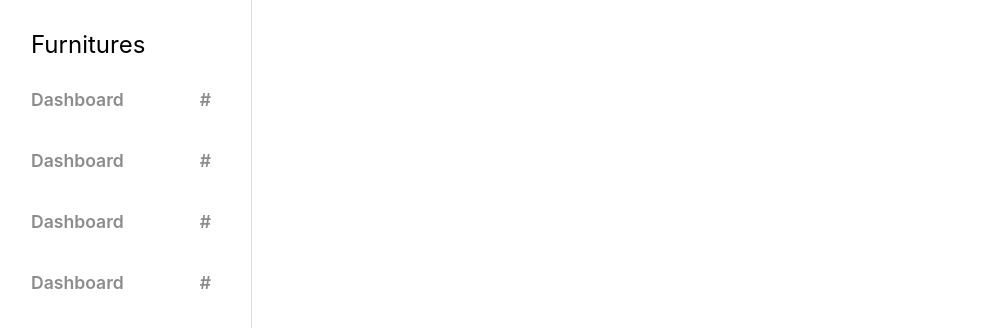
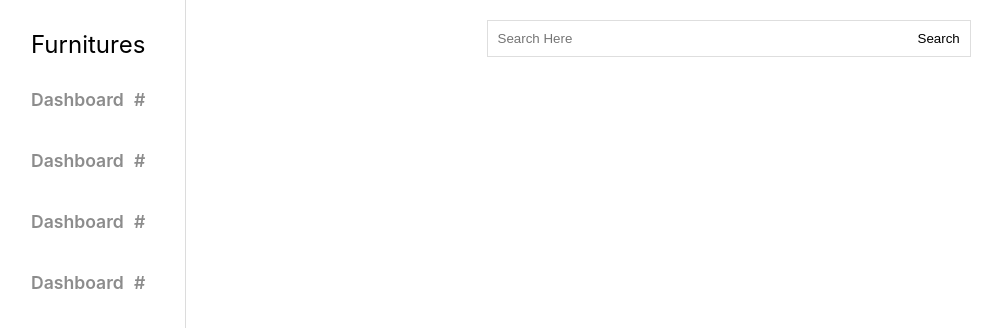
Before and after one commit to 0prodigy/furnitures, a React (Create React App) app: page / in a window 1280 px wide. Shown: the top 328 px of the page, without its empty margins (9-1011 px from the left). Built offline with nearby package versions, Linux system fonts and the light colour scheme.

Commit message:
Create Serach bar component

```diff
--- a/src/components/admin/Dashboard.jsx
+++ b/src/components/admin/Dashboard.jsx
@@ -1,12 +1,25 @@
 import React from "react";
 import Navbar from "./Navbar";
+import SearchBar from "./SearchBar";
+import styled from "styled-components";
+
+const Wrapper = styled.div`
+  display: flex;
+`;
+
+const MainContent = styled.div`
+  flex: 60%;
+`;
 
 function Dashboard() {
   return (
-    <div>
+    <Wrapper>
       {" "}
       <Navbar />{" "}
-    </div>
+      <MainContent>
+        <SearchBar />
+      </MainContent>
+    </Wrapper>
   );
 }
 
--- /dev/null
+++ b/src/components/admin/SearchBar.jsx
@@ -0,0 +1,35 @@
+import React from "react";
+import styled from "styled-components";
+const Bar = styled.div`
+  padding: 20px;
+  background: #fff;
+  display: flex;
+  justify-content: center;
+  align-items: center;
+`;
+
+const Input = styled.input`
+  padding: 10px;
+  min-width: 400px;
+  font-weight: 500;
+  border: 1px solid #dedede;
+  border-right: none;
+`;
+const Btn = styled.button`
+  padding: 10px;
+  border: 1px solid #dedede;
+  border-left: none;
+  background: transparent;
+`;
+function SearchBar(props) {
+  return (
+    <Bar>
+      <div>
+        <Input placeholder="Search Here" name="searchQuery" />
+        <Btn>Search</Btn>
+      </div>
+    </Bar>
+  );
+}
+
+export default SearchBar;
```
